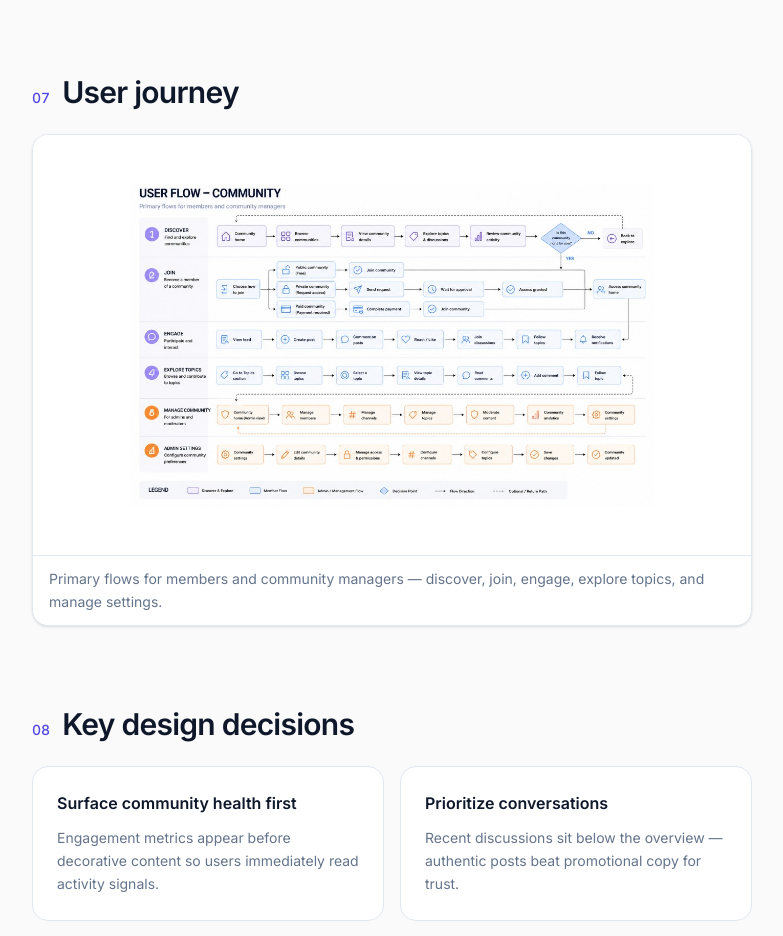
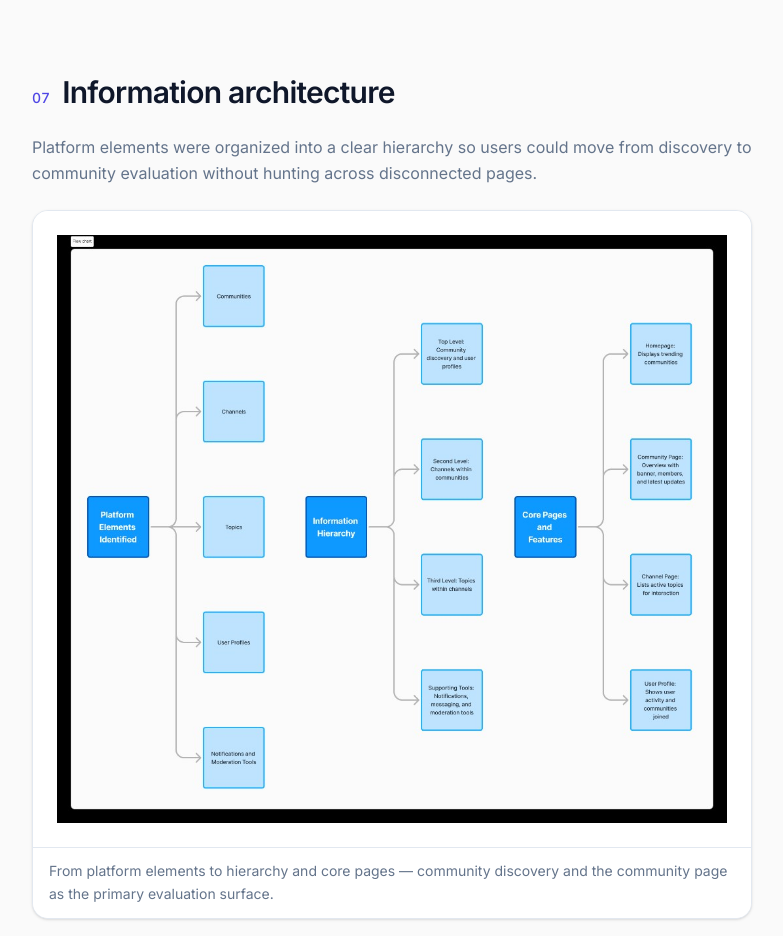
Before and after one commit to PedroMauri/pedro-portfolio, a React (Vite) app: page /work/yethos-community-discovery in a window 1280 px wide. Shown: the part 3540-4476 px from the top of the page, without its empty margins (248-1031 px from the left). Built offline with nearby package versions, Linux system fonts and the light colour scheme.

Commit message:
Add Yethos information architecture diagram between roadmap and user journey.
Co-authored-by: Cursor <cursoragent@cursor.com>

```diff
--- a/src/content/cases.ts
+++ b/src/content/cases.ts
@@ -146,6 +146,12 @@ export const cases: CaseStudy[] = [
         caption:
           "Product roadmap linking vision to goals, initiatives, and resources — UX foundations prioritized first to unlock community growth.",
       },
+      sitemap: {
+        src: "/cases/yethos/information-architecture.png",
+        alt: "Information architecture from platform elements to core pages",
+        caption:
+          "From platform elements to hierarchy and core pages — community discovery and the community page as the primary evaluation surface.",
+      },
       userFlow: {
         src: "/cases/yethos/user-flow.png",
         alt: "Community user flow for members and managers",
--- a/src/pages/CaseStudy.tsx
+++ b/src/pages/CaseStudy.tsx
@@ -157,7 +157,11 @@ export default function CaseStudyPage() {
 
         {caseStudy.figures?.sitemap ? (
           <CaseSection number={section()} title="Information architecture">
-            <CaseFigure figure={caseStudy.figures.sitemap} />
+            <p className="mb-6 leading-relaxed text-muted">
+              Platform elements were organized into a clear hierarchy so users could move from discovery
+              to community evaluation without hunting across disconnected pages.
+            </p>
+            <CaseFigure figure={caseStudy.figures.sitemap} variant="diagram" />
           </CaseSection>
         ) : null}
 
```
Also changed, not shown: public/cases/yethos/information-architecture.png (added).
